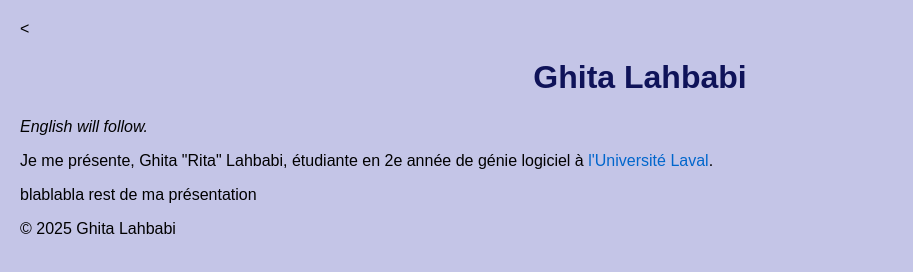
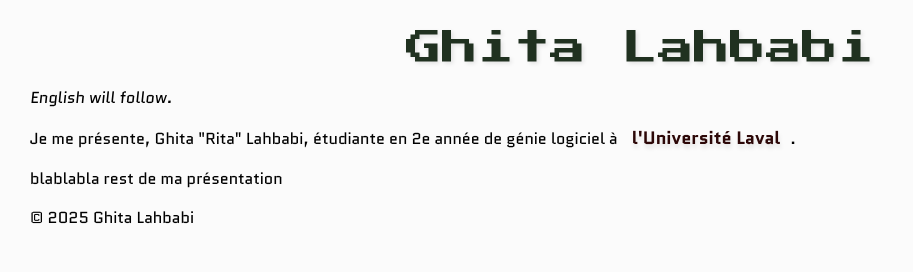
Before and after one commit to ghitanooo/portfolio, a plain HTML site: page index.html in a window 1280 px wide. Shown: the whole page, without its empty margins (0-913 px from the left). Drawn offline with Linux system fonts and the light colour scheme.

Commit message:
améliorations visuelles

```diff
--- a/css/style.css
+++ b/css/style.css
@@ -1,17 +1,29 @@
 body {
-  font-family: Arial, sans-serif;
-  margin: 20px;
-  background-color: #c4c5e7;
+  font-family: "Quantico", sans-serif; ;
+  margin: 30px;
+  background-color: #fbfbfb;
 }
 
 h1 {
-  color: #0f1359;
+    font-family: "Press Start 2P", system-ui;
+    font-weight: 400;
+  color: #203120;
   text-align: center;
+    font-size: 36px;
+    margin-bottom: 20px;
+    text-shadow: 2px 2px 4px rgba(0, 0, 0, 0.1);
 }
 
 a {
-  color: #0066cc;
-  text-decoration: none;
+    font-family: "Quantico", sans-serif;
+  color: #2d0808;
+    text-decoration: none;
+    font-weight: bold;
+    font-size: 18px;
+    margin: 0 10px;
+    transition: color 0.3s ease;
+    text-shadow: 1px 4px 4px rgba(0, 0, 0, 0.1);
+
 }
 
 a:hover {
--- a/index.html
+++ b/index.html
@@ -4,12 +4,23 @@
 
 <head>
   <link rel="stylesheet" href="css/style.css">
+
+  <link rel="preconnect" href="https://fonts.googleapis.com">
+  <link rel="preconnect" href="https://fonts.gstatic.com" crossorigin>
+  <link href="https://fonts.googleapis.com/css2?family=Press+Start+2P&display=swap" rel="stylesheet">
+
+  <link rel="preconnect" href="https://fonts.googleapis.com">
+  <link rel="preconnect" href="https://fonts.gstatic.com" crossorigin>
+  <link href="https://fonts.googleapis.com/css2?family=Quantico:ital,wght@0,400;0,700;1,400;1,700&display=swap" rel="stylesheet">
+
   <meta charset="UTF-8">
+
   <title>Portfolio</title>
+
 </head>
 
 
-<<body>
+<body>
   <header>
     <h1>Ghita Lahbabi</h1>
   </header>
```
